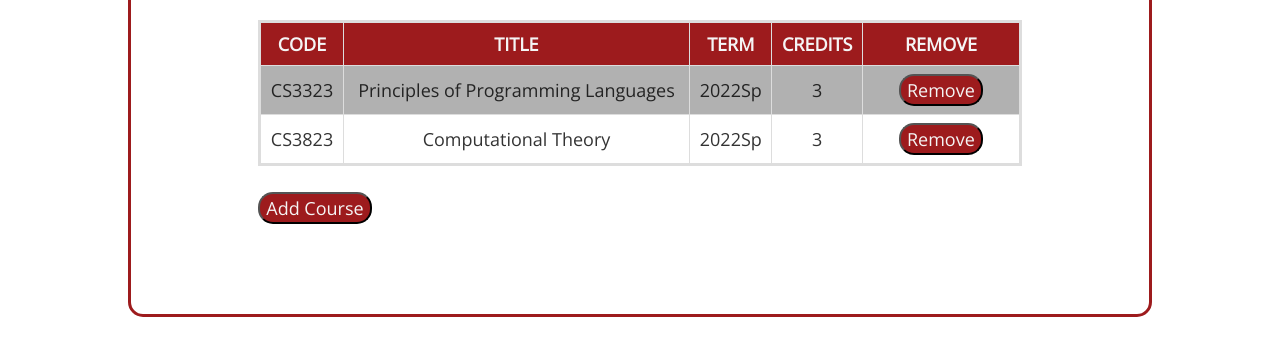
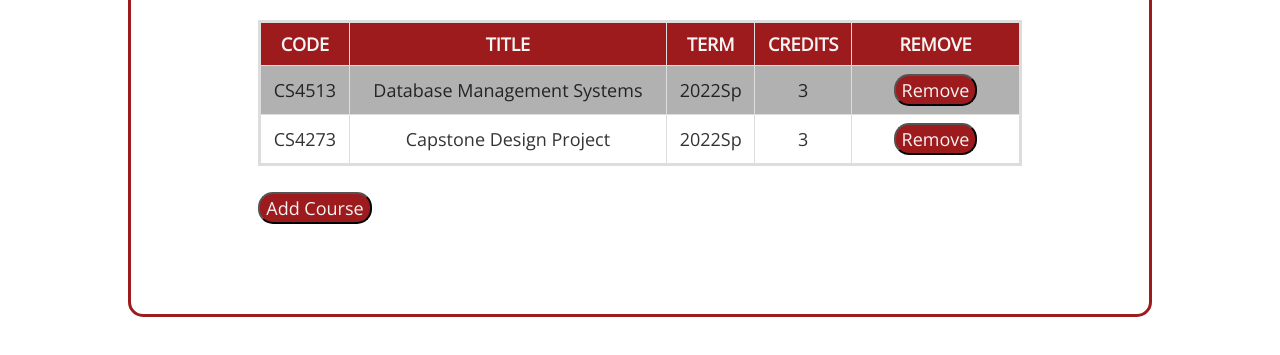
Before and after one commit to DraperRiley/hci-starter, a Gatsby site: page /mycourseplan in a window 1280 px wide. Shown: the part 355-710 px from the top of the page. Built offline with nearby package versions, Linux system fonts and the light colour scheme; Gatsby itself is replaced by a stand-in of ours.

Commit message:
change courseplan

```diff
--- a/src/components/coursetable.js
+++ b/src/components/coursetable.js
@@ -8,8 +8,8 @@ class CourseTable extends Component {
         this.state = {
 
             courses: [
-                { code: 'CS3323', title: 'Principles of Programming Languages', term: "2022Sp", credits: 3, remove: <button class="remove-button">Remove</button> },
-                { code: 'CS3823', title: 'Computational Theory', term: "2022Sp", credits: 3, remove: <button class="remove-button">Remove</button> }
+                { code: 'CS4513', title: 'Database Management Systems', term: "2022Sp", credits: 3, remove: <button class="remove-button">Remove</button> },
+                { code: 'CS4273', title: 'Capstone Design Project', term: "2022Sp", credits: 3, remove: <button class="remove-button">Remove</button> }
             ]
 
         }
```
